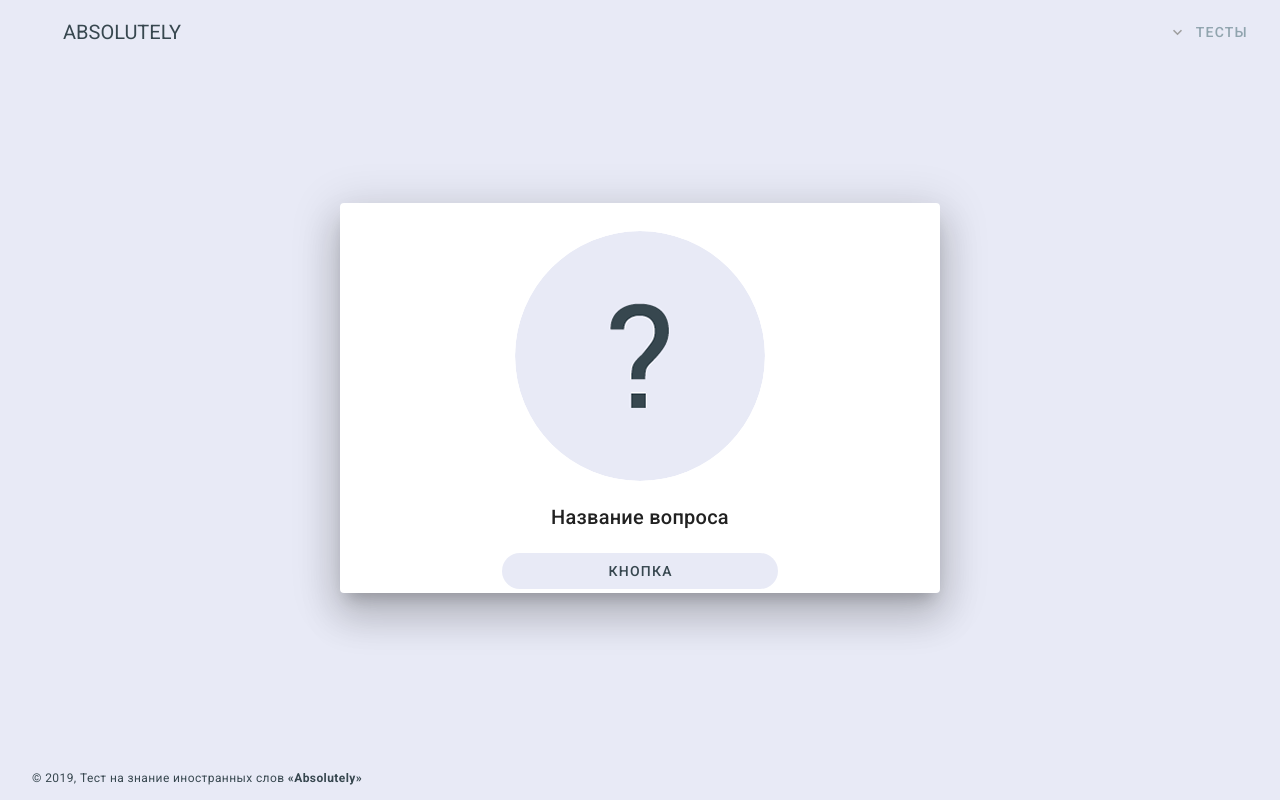
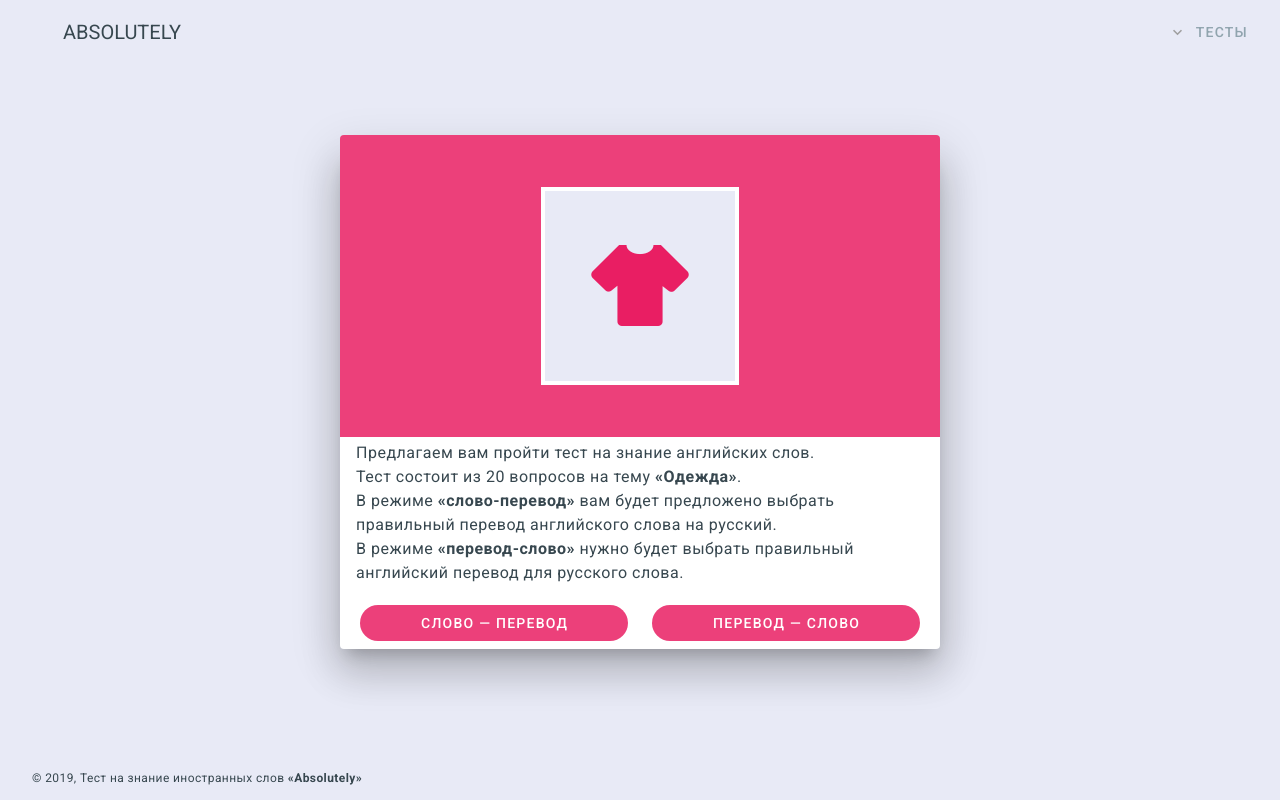
Before and after one commit to aksenov-dev/absolutely, a Vue app: page /clothes in a window 1280 px wide. Built offline with nearby package versions, Linux system fonts and the light colour scheme.

Commit message:
add rule to package.json and include Firebase to project

```diff
--- a/package.json
+++ b/package.json
@@ -38,7 +38,9 @@
       "plugin:vue/essential",
       "eslint:recommended"
     ],
-    "rules": {},
+    "rules": {
+			"no-console": "off"
+		},
     "parserOptions": {
       "parser": "babel-eslint"
     }
--- a/src/components/CarouselItem.vue
+++ b/src/components/CarouselItem.vue
@@ -30,7 +30,7 @@
 
 		<!-- title for carousel-item -->
 		<v-card-title class="justify-center py-2 py-sm-4">
-			Название вопроса
+			{{ title }}
 		</v-card-title>
 
 		<!-- buttons for carousel-item -->
@@ -60,7 +60,10 @@
 <script>
 export default {
 props: {
-
+	title: {
+		type: String,
+		required: true
+	}
 },
 methods: {
 	nextFrame() {
--- a/src/views/Test.vue
+++ b/src/views/Test.vue
@@ -73,6 +73,7 @@
 							depressed
 							rounded
 							block
+							@click="startTest"
 						>Слово — Перевод</v-btn>
 					</v-col>
 					<v-col class="py-2 py-sm-3">
@@ -100,14 +101,15 @@
 				:show-arrows="false"
 				hide-delimiters
 				height="100%"
-				v-model="frame"
+				v-model="currentFrame"
 			>
 
 				<!-- carousel element -->
 				<CarouselItem
-					v-for="(fr, i) in frames"
+					v-for="(frame, i) in frames"
 					:key="i"
-					@nextFrame="frame++"
+					:title="frame.ruName"
+					@nextFrame="currentFrame++"
 				/>
 
 			</v-carousel>
@@ -117,6 +119,7 @@
 </template>
 
 <script>
+import axios from 'axios';
 import CarouselItem from "@/components/CarouselItem";
 
 export default {
@@ -135,10 +138,22 @@ export default {
 		}
 	},
 	data: () => ({
-		showTest: true,
-		frame: 0,
-		frames: ['frame1', 'frame2']
+		showTest: false,
+		currentFrame: 0,
+		frames: []
 	}),
+	methods: {
+		startTest() {
+			axios.get('https://absolutely-d0a8f.firebaseio.com/'+ this.name + '.json')
+				.then(res => {
+					console.log(res)
+					Object.keys(res.data).forEach(key => this.frames.push(res.data[key]));
+					this.frames.sort(() => Math.random() - 0.5);
+					this.showTest = true;
+				})
+				.catch(error => console.log(error));
+		}
+	},
 	computed: {
 		// find and return params for current route
 		linkParams() {
```
